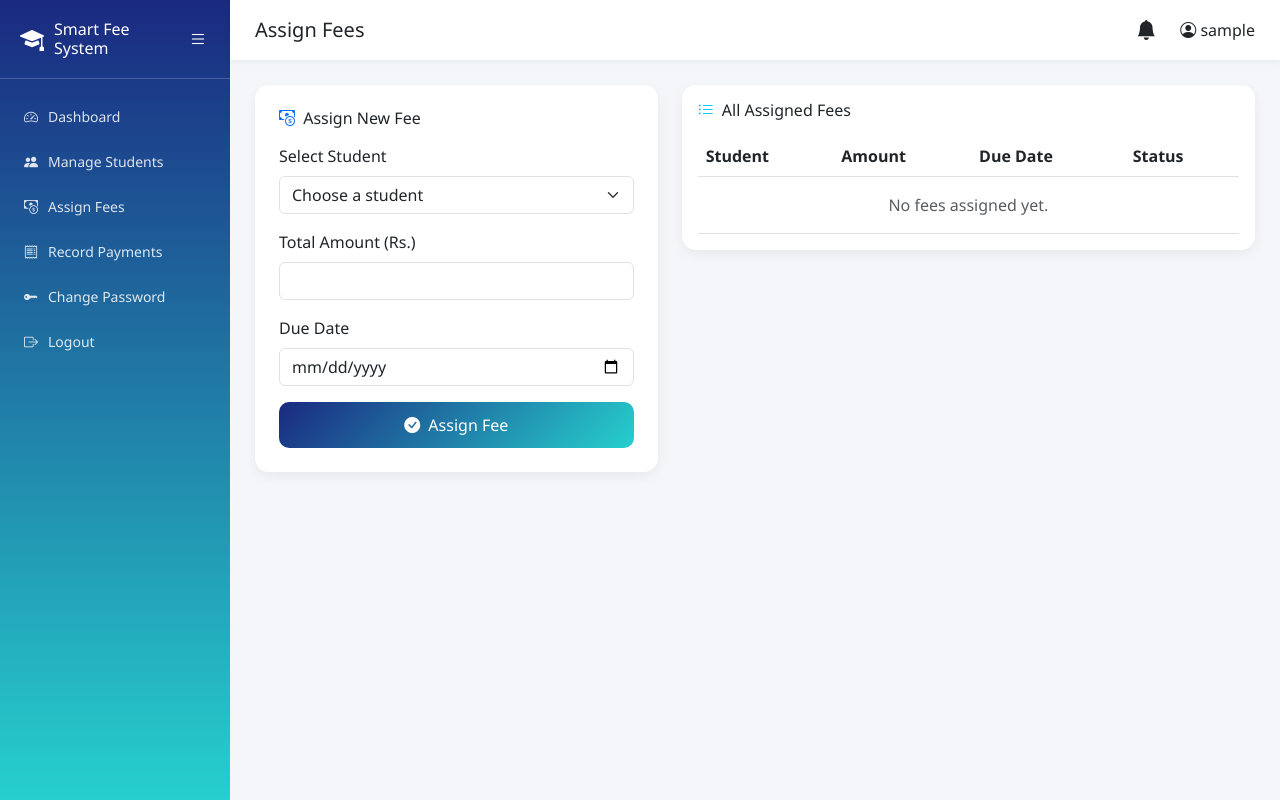
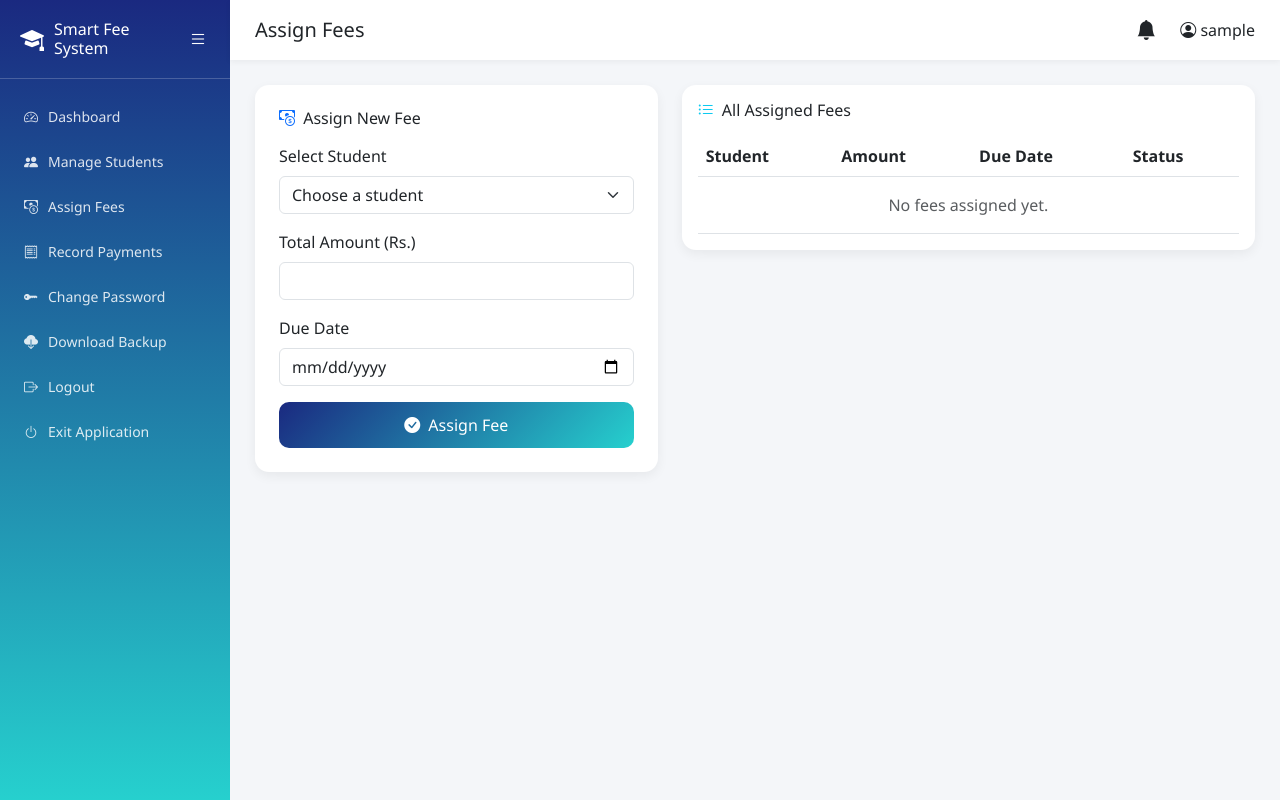
Before and after one commit to AIMAN-NIHAR/fee-management-system, a Flask app: page /admin/fees in a window 1280 px wide. Run offline with Flask 3, Linux system fonts and the light colour scheme; the visitor is signed in with stand-in values (Sample User, id 1); data comes from the database, SQL or seed files in the repository; data that the repository does not hold is empty.

Commit message:
Add exit application, automatic and manual database backups, remaining fees calculation, and exe packaging support

```diff
--- a/app.py
+++ b/app.py
@@ -2,9 +2,49 @@ from flask import Flask, render_template, request, redirect, url_for, session, f
 from config import Config
 from database import get_db, init_app
 
-app = Flask(__name__)
+import sys
+import os
+import threading
+import shutil
+import glob
+from datetime import datetime
+from flask import send_file
+
+def resource_path(relative_path):
+    """Get correct path whether running normally or as a packaged .exe"""
+    if hasattr(sys, '_MEIPASS'):
+        return os.path.join(sys._MEIPASS, relative_path)
+    return os.path.join(os.path.abspath("."), relative_path)
+
+app = Flask(__name__, template_folder=resource_path('templates'), static_folder=resource_path('static'))
+
+
+def backup_database():
+    """Silently copies the database into a backups folder every time the app starts."""
+    try:
+        db_path = app.config['DATABASE']
+        if not os.path.exists(db_path):
+            return
+
+        backup_dir = os.path.join(os.path.dirname(db_path), 'backups')
+        os.makedirs(backup_dir, exist_ok=True)
+
+        timestamp = datetime.now().strftime('%Y-%m-%d_%H-%M-%S')
+        backup_path = os.path.join(backup_dir, f'fee_management_{timestamp}.db')
+        shutil.copy2(db_path, backup_path)
+
+        backups = sorted(glob.glob(os.path.join(backup_dir, 'fee_management_*.db')))
+        for old_backup in backups[:-15]:
+            os.remove(old_backup)
+
+    except Exception:
+        pass  # Never let a backup failure crash the app
+
+
 app.config.from_object(Config)
 init_app(app)  # makes sure the SQLite connection closes after each request
+
+backup_database()
 
 
 @app.route('/')
@@ -326,38 +366,16 @@ def record_payments():
 
     return render_template('record_payments.html', unpaid_fees=unpaid_fees, payments=payments, last_fee_id=last_fee_id)
 
-
-@app.route('/student/dashboard')
-def student_dashboard():
-    if 'role' not in session or session['role'] != 'student':
+@app.route('/admin/backup')
+def download_backup():
+    if 'role' not in session or session['role'] != 'admin':
         return redirect(url_for('login'))
 
-    db = get_db()
-    cur = db.cursor()
+    db_path = app.config['DATABASE']
+    timestamp = datetime.now().strftime('%Y-%m-%d_%H-%M-%S')
+    download_name = f'fee_management_backup_{timestamp}.db'
 
-    cur.execute("SELECT * FROM students WHERE user_id = ?", (session['user_id'],))
-    student = cur.fetchone()
-
-    fees = []
-    payments = []
-
-    if student:
-        student_id = student[0]
-
-        cur.execute("SELECT id, total_amount, due_date, status FROM fees WHERE student_id = ? ORDER BY due_date ASC", (student_id,))
-        fees = cur.fetchall()
-
-        cur.execute("""
-            SELECT payments.amount_paid, payments.payment_date
-            FROM payments
-            JOIN fees ON payments.fee_id = fees.id
-            WHERE fees.student_id = ?
-            ORDER BY payments.payment_date DESC
-        """, (student_id,))
-        payments = cur.fetchall()
-
-    return render_template('student_dashboard.html', student=student, fees=fees, payments=payments)
-
+    return send_file(db_path, as_attachment=True, download_name=download_name)
 
 @app.route('/admin/change_password', methods=['GET', 'POST'])
 def change_password():
@@ -395,6 +413,60 @@ def change_password():
 
     return render_template('change_password.html')
 
+
+@app.route('/student/dashboard')
+def student_dashboard():
+    if 'role' not in session or session['role'] != 'student':
+        return redirect(url_for('login'))
+
+    db = get_db()
+    cur = db.cursor()
+
+    cur.execute("SELECT * FROM students WHERE user_id = ?", (session['user_id'],))
+    student = cur.fetchone()
+
+    fees = []
+    payments = []
+
+    if student:
+        student_id = student[0]
+
+        # Each fee row now also includes paid_amount (fee[4]), so the
+        # template can calculate "remaining" automatically without a
+        # separate query.
+        cur.execute("""
+            SELECT fees.id, fees.total_amount, fees.due_date, fees.status,
+                   COALESCE(SUM(payments.amount_paid), 0) AS paid_amount
+            FROM fees
+            LEFT JOIN payments ON payments.fee_id = fees.id
+            WHERE fees.student_id = ?
+            GROUP BY fees.id
+            ORDER BY fees.due_date ASC
+        """, (student_id,))
+        fees = cur.fetchall()
+
+        cur.execute("""
+            SELECT payments.amount_paid, payments.payment_date
+            FROM payments
+            JOIN fees ON payments.fee_id = fees.id
+            WHERE fees.student_id = ?
+            ORDER BY payments.payment_date DESC
+        """, (student_id,))
+        payments = cur.fetchall()
+
+    return render_template('student_dashboard.html', student=student, fees=fees, payments=payments)
+
+@app.route('/exit_app')
+def exit_app():
+    if 'role' not in session or session['role'] != 'admin':
+        return redirect(url_for('login'))
+
+    def shutdown():
+        os._exit(0)
+
+    threading.Timer(1.0, shutdown).start()
+    return render_template('exit.html')
+
 @app.route('/logout')
 def logout():
     session.clear()
@@ -404,4 +476,4 @@ def logout():
 if __name__ == '__main__':
     import webbrowser
     webbrowser.open('http://127.0.0.1:5000')
-    app.run(debug=True)
+    app.run(debug=False, use_reloader=False)
--- a/templates/base.html
+++ b/templates/base.html
@@ -106,7 +106,9 @@
             <a href="{{ url_for('assign_fees') }}"><i class="bi bi-cash-coin"></i><span class="link-text">Assign Fees</span></a>
             <a href="{{ url_for('record_payments') }}"><i class="bi bi-receipt"></i><span class="link-text">Record Payments</span></a>
             <a href="{{ url_for('change_password') }}"><i class="bi bi-key-fill"></i><span class="link-text">Change Password</span></a>
+            <a href="{{ url_for('download_backup') }}"><i class="bi bi-cloud-download-fill"></i><span class="link-text">Download Backup</span></a>
             <a href="{{ url_for('logout') }}"><i class="bi bi-box-arrow-right"></i><span class="link-text">Logout</span></a>
+            <a href="{{ url_for('exit_app') }}" onclick="return confirm('This will completely close the application. Continue?');"><i class="bi bi-power"></i><span class="link-text">Exit Application</span></a>
         </div>
 
         <div style="flex: 1;">
--- a/templates/student_dashboard.html
+++ b/templates/student_dashboard.html
@@ -34,12 +34,13 @@
             <h6 class="mb-3"><i class="bi bi-cash-coin text-primary me-1"></i> My Fees</h6>
             <table class="table table-sm mb-0">
                 <thead>
-                    <tr><th>Amount</th><th>Due Date</th><th>Status</th></tr>
+                    <tr><th>Amount</th><th>Remaining</th><th>Due Date</th><th>Status</th></tr>
                 </thead>
                 <tbody>
                     {% for fee in fees %}
                     <tr>
                         <td>Rs. {{ fee[1] }}</td>
+                        <td>Rs. {{ fee[1] - fee[4] }}</td>
                         <td>{{ fee[2] }}</td>
                         <td>
                             {% if fee[3] == 'paid' %}
@@ -52,7 +53,7 @@
                         </td>
                     </tr>
                     {% else %}
-                    <tr><td colspan="3" class="text-center text-muted py-3">No fees assigned yet.</td></tr>
+                    <tr><td colspan="4" class="text-center text-muted py-3">No fees assigned yet.</td></tr>
                     {% endfor %}
                 </tbody>
             </table>
```
Also changed, not shown: config.py (+12 -1 lines), templates/exit.html (added, +13 -0 lines), 1 other file.
